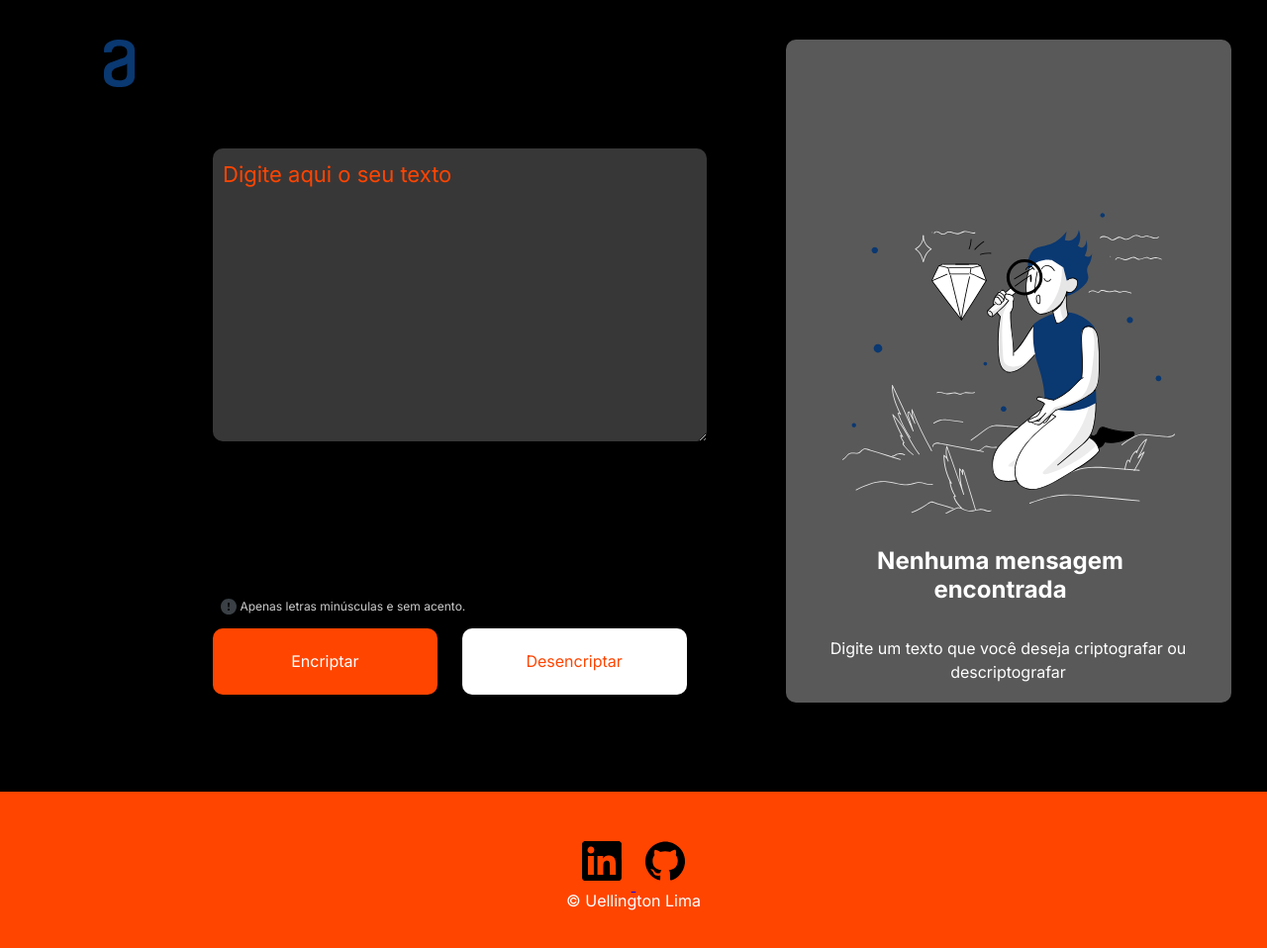
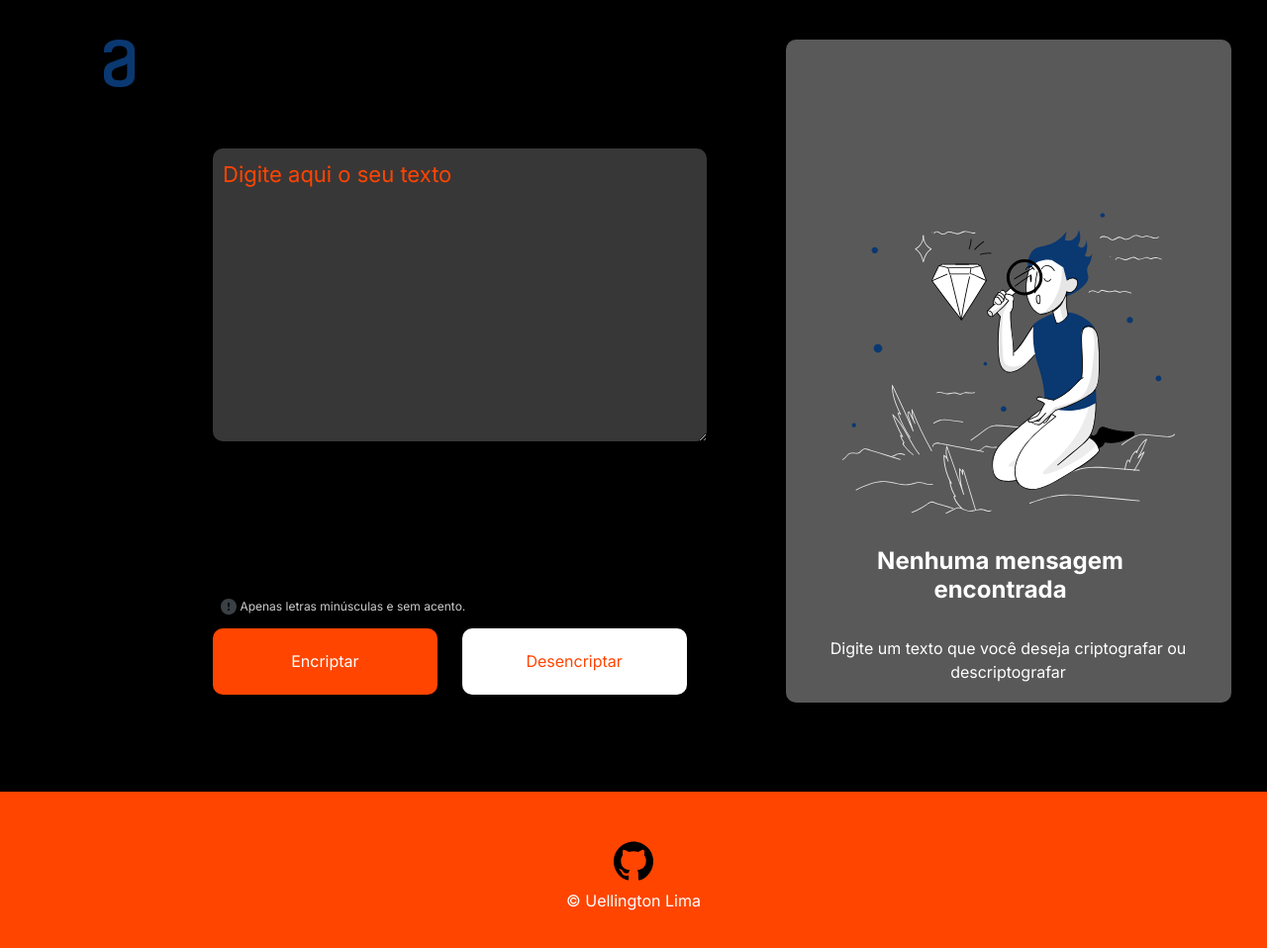
Before and after one commit to UellingtonLim4/decodificador, a plain HTML site: page index.html in a window 1280 px wide. Shown: the whole page at 99% size. Drawn offline with Linux system fonts and the light colour scheme.

Commit message:
Add files via upload

```diff
--- a/index.html
+++ b/index.html
@@ -49,10 +49,8 @@
     </div>
 
     <footer>
-        <a target="_blank" href="https://www.linkedin.com/in/moises-ventura">
-            <img src="img/linkedin.svg" class="logo-link" alt="linkedin">
-        </a>
-        <a target="_blank" href="https://github.com/moisesventtura">
+
+        <a target="_blank" href="https://github.com/UellingtonLim4/decodificador">
             <img src="img/github.svg" class="logo-link" alt="github">
         </a>
         <p class="copyright">&copy; Uellington Lima</p>
```
